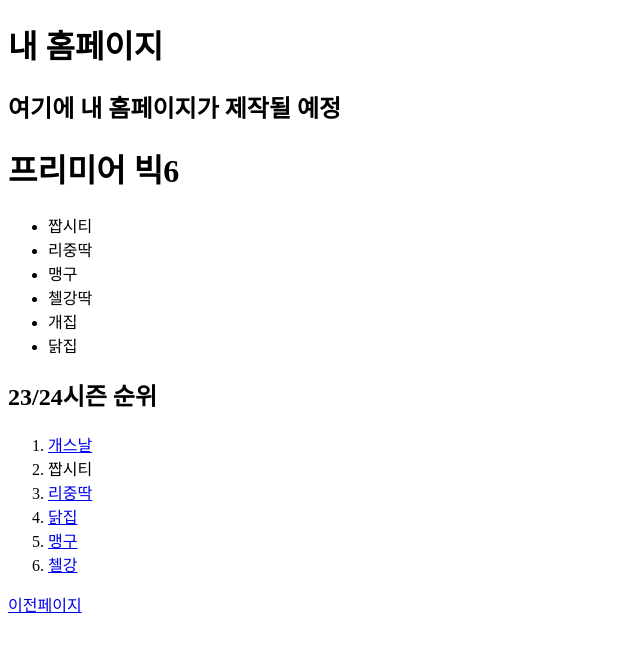
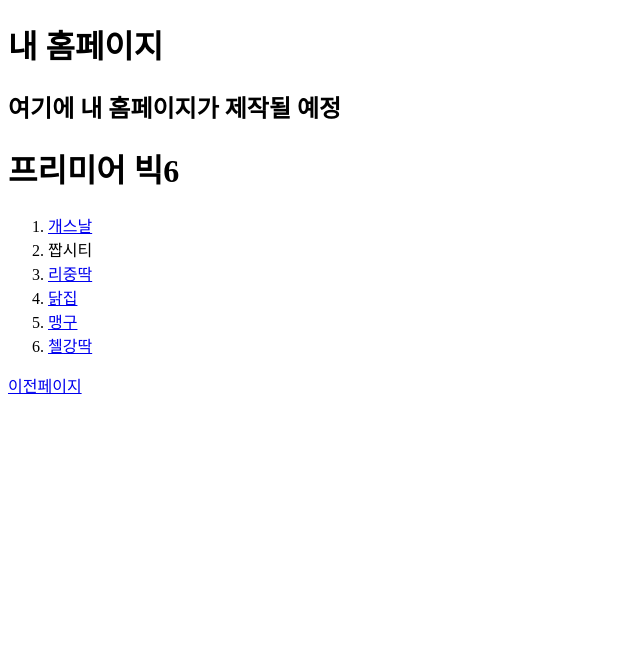
Before and after one commit to MoongTaeng-I/20240311, a plain HTML site: page page1.html in a window 1280 px wide. Shown: the whole page, without its empty margins (0-640 px from the left). Drawn offline with Linux system fonts and the light colour scheme.

Commit message:
ol 변경

```diff
--- a/page1.html
+++ b/page1.html
@@ -10,15 +10,6 @@
         <h2>여기에 내 홈페이지가 제작될 예정</h2>
       </div>
         <h1>프리미어 빅6</h1>
-    <ul>
-        <li>짭시티</li>
-        <li>리중딱</li>
-        <li>맹구</li>
-        <li>첼강딱</li>
-        <li>개집</li>
-        <li>닭집</li>
-     </ul>
-        <h2>23/24시즌 순위</h2>
      <ol>
         <li>
             <a href="https://media.fmkorea.com/files/attach/new/20150721/33854530/175066967/195522880/e4fae9bdeda7affb7cec4a92395e1b87.gif" target="blank">개스날<br></a>
@@ -28,13 +19,13 @@
             <a href="https://www.youtube.com/watch?app=desktop&v=AXdm1gPrEGs" target="blank">리중딱<br></a>
         </li>
         <li>
-            <a href="https://encrypted-tbn0.gstatic.com/images?q=tbn:ANd9GcRqHd6ntVwz0Q4ih0Gj6dFdwT8lNKte64QtQFx98TvXrQ&s" target="blank">닭집<br></a>
+            <a href="https://image.fmkorea.com/files/attach/new2/20220719/486616/4408564792/4834714512/bdf6487ce92bbdfbd41ada50fecbbe51.jpg" target="blank">닭집<br></a>
         </li>
         <li>
-            <a href="https://media.fmkorea.com/files/attach/new/20150721/33854530/175066967/195522880/e4fae9bdeda7affb7cec4a92395e1b87.gif" target="blank">맹구<br></a>
+            <a href="https://image.fmkorea.com/files/attach/new2/20220822/486616/4743549193/4949194240/99b983892094b5c6d2fc3736e15da7d1.jpeg" target="blank">맹구<br></a>
         </li>
         <li>
-            <a href="https://media.fmkorea.com/files/attach/new/20150721/33854530/175066967/195522880/e4fae9bdeda7affb7cec4a92395e1b87.gif" target="blank">첼강<br></a>
+            <a href="https://t1.daumcdn.net/cafeattach/mEr9/78f6988f3f6abce25f61ae3e80561119ed5b2b72" target="blank">첼강딱<br></a>
         </li>
      </ol>
     <a href="index.html" target="blank">이전페이지</a>
```
